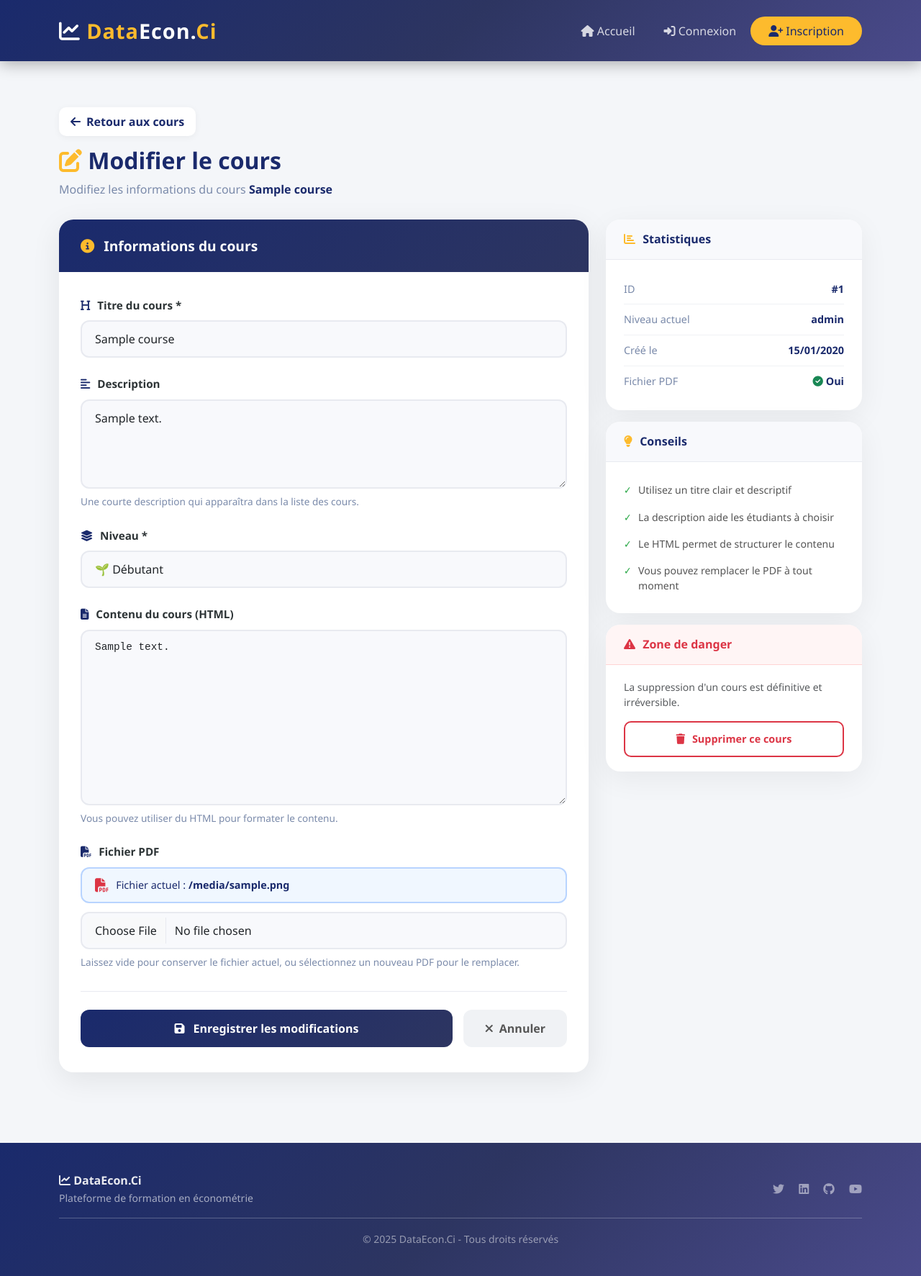
After one commit to dataeconci/dataecon, a Python web app: template app/templates/admin_edit_course.html in a window 1280 px wide. The commit adds this page. Shown: the whole page at 72% size. Run offline with Jinja, Linux system fonts and the light colour scheme; the template is opened without the code that fills it: most values are stand-ins (such as "Sample title", 1, 10 or a date in 2020).

Commit message:
Ajout fonctionnalite modification de cours (admin)

```diff
--- a/app/templates/admin_courses.html
+++ b/app/templates/admin_courses.html
@@ -100,6 +100,11 @@
                                                class="btn btn-sm btn-primary" title="Voir">
                                                 <i class="fas fa-eye"></i>
                                             </a>
+                                            <a href="{{ url_for('edit_course', course_id=course.id) }}"
+                                               class="btn btn-sm btn-warning"
+                                               title="Modifier">
+                                                <i class="fas fa-edit"></i>
+                                            </a>
                                             <form method="POST" action="{{ url_for('delete_course', course_id=course.id) }}"
                                                   style="display:inline-block;">
                                                 <button type="submit" class="btn btn-sm btn-danger"
--- /dev/null
+++ b/app/templates/admin_edit_course.html
@@ -0,0 +1,511 @@
+{% extends "layout.html" %}
+
+{% block title %}Modifier - {{ course.title }} - DataEcon.Ci{% endblock %}
+
+{% block content %}
+<div class="edit-page">
+    <div class="container py-5">
+
+        <!-- En-tête -->
+        <div class="edit-header">
+            <a href="{{ url_for('admin_courses') }}" class="btn-back">
+                <i class="fas fa-arrow-left"></i> Retour aux cours
+            </a>
+            <h1><i class="fas fa-edit"></i> Modifier le cours</h1>
+            <p>Modifiez les informations du cours <strong>{{ course.title }}</strong></p>
+        </div>
+
+        <div class="row">
+            <!-- Colonne gauche : Formulaire -->
+            <div class="col-lg-8">
+                <div class="edit-card">
+                    <div class="edit-card-header">
+                        <h3><i class="fas fa-info-circle"></i> Informations du cours</h3>
+                    </div>
+                    <div class="edit-card-body">
+                        <form method="POST" enctype="multipart/form-data">
+
+                            <!-- Titre -->
+                            <div class="form-group-modern">
+                                <label for="title">
+                                    <i class="fas fa-heading"></i> Titre du cours *
+                                </label>
+                                <input type="text"
+                                       class="form-control"
+                                       id="title"
+                                       name="title"
+                                       value="{{ course.title }}"
+                                       placeholder="Ex: Introduction à l'économétrie"
+                                       required>
+                            </div>
+
+                            <!-- Description -->
+                            <div class="form-group-modern">
+                                <label for="description">
+                                    <i class="fas fa-align-left"></i> Description
+                                </label>
+                                <textarea class="form-control"
+                                          id="description"
+                                          name="description"
+                                          rows="4"
+                                          placeholder="Décrivez brièvement le contenu du cours...">{{ course.description or '' }}</textarea>
+                                <div class="form-hint">
+                                    Une courte description qui apparaîtra dans la liste des cours.
+                                </div>
+                            </div>
+
+                            <!-- Niveau -->
+                            <div class="form-group-modern">
+                                <label for="level">
+                                    <i class="fas fa-layer-group"></i> Niveau *
+                                </label>
+                                <select class="form-select" id="level" name="level" required>
+                                    <option value="Débutant" {% if course.level == 'Débutant' %}selected{% endif %}>
+                                        🌱 Débutant
+                                    </option>
+                                    <option value="Intermédiaire" {% if course.level == 'Intermédiaire' %}selected{% endif %}>
+                                        📈 Intermédiaire
+                                    </option>
+                                    <option value="Avancé" {% if course.level == 'Avancé' %}selected{% endif %}>
+                                        🚀 Avancé
+                                    </option>
+                                </select>
+                            </div>
+
+                            <!-- Contenu -->
+                            <div class="form-group-modern">
+                                <label for="content">
+                                    <i class="fas fa-file-alt"></i> Contenu du cours (HTML)
+                                </label>
+                                <textarea class="form-control code-area"
+                                          id="content"
+                                          name="content"
+                                          rows="10"
+                                          placeholder="<h2>Titre</h2>&#10;<p>Contenu...</p>">{{ course.content or '' }}</textarea>
+                                <div class="form-hint">
+                                    Vous pouvez utiliser du HTML pour formater le contenu.
+                                </div>
+                            </div>
+
+                            <!-- Fichier PDF -->
+                            <div class="form-group-modern">
+                                <label for="pdf_file">
+                                    <i class="fas fa-file-pdf"></i> Fichier PDF
+                                </label>
+                                {% if course.file_name %}
+                                    <div class="current-file">
+                                        <i class="fas fa-file-pdf"></i>
+                                        <span>Fichier actuel : <strong>{{ course.file_name }}</strong></span>
+                                    </div>
+                                {% endif %}
+                                <input type="file"
+                                       class="form-control"
+                                       id="pdf_file"
+                                       name="pdf_file"
+                                       accept=".pdf">
+                                <div class="form-hint">
+                                    Laissez vide pour conserver le fichier actuel, ou sélectionnez un nouveau PDF pour le remplacer.
+                                </div>
+                            </div>
+
+                            <!-- Boutons d'action -->
+                            <div class="form-actions">
+                                <button type="submit" class="btn-save">
+                                    <i class="fas fa-save"></i> Enregistrer les modifications
+                                </button>
+                                <a href="{{ url_for('admin_courses') }}" class="btn-cancel">
+                                    <i class="fas fa-times"></i> Annuler
+                                </a>
+                            </div>
+                        </form>
+                    </div>
+                </div>
+            </div>
+
+            <!-- Colonne droite : Aperçu / Infos -->
+            <div class="col-lg-4">
+                <div class="info-card">
+                    <div class="info-card-header">
+                        <h5><i class="fas fa-chart-bar"></i> Statistiques</h5>
+                    </div>
+                    <div class="info-card-body">
+                        <div class="stat-row">
+                            <span class="stat-label">ID</span>
+                            <span class="stat-value">#{{ course.id }}</span>
+                        </div>
+                        <div class="stat-row">
+                            <span class="stat-label">Niveau actuel</span>
+                            <span class="stat-value">{{ course.level }}</span>
+                        </div>
+                        <div class="stat-row">
+                            <span class="stat-label">Créé le</span>
+                            <span class="stat-value">{{ course.created_at.strftime('%d/%m/%Y') if course.created_at else 'N/A' }}</span>
+                        </div>
+                        <div class="stat-row">
+                            <span class="stat-label">Fichier PDF</span>
+                            <span class="stat-value">
+                                {% if course.file_name %}
+                                    <i class="fas fa-check-circle text-success"></i> Oui
+                                {% else %}
+                                    <i class="fas fa-times-circle text-muted"></i> Non
+                                {% endif %}
+                            </span>
+                        </div>
+                    </div>
+                </div>
+
+                <div class="info-card mt-3">
+                    <div class="info-card-header">
+                        <h5><i class="fas fa-lightbulb"></i> Conseils</h5>
+                    </div>
+                    <div class="info-card-body">
+                        <ul class="tips-list">
+                            <li>Utilisez un titre clair et descriptif</li>
+                            <li>La description aide les étudiants à choisir</li>
+                            <li>Le HTML permet de structurer le contenu</li>
+                            <li>Vous pouvez remplacer le PDF à tout moment</li>
+                        </ul>
+                    </div>
+                </div>
+
+                <div class="info-card mt-3 danger-card">
+                    <div class="info-card-header">
+                        <h5><i class="fas fa-exclamation-triangle"></i> Zone de danger</h5>
+                    </div>
+                    <div class="info-card-body">
+                        <p class="small text-muted">
+                            La suppression d'un cours est définitive et irréversible.
+                        </p>
+                        <form method="POST"
+                              action="{{ url_for('delete_course', course_id=course.id) }}"
+                              onsubmit="return confirm('⚠️ ATTENTION : Supprimer définitivement le cours \'{{ course.title }}\' ? Cette action est irréversible.')">
+                            <button type="submit" class="btn-delete">
+                                <i class="fas fa-trash"></i> Supprimer ce cours
+                            </button>
+                        </form>
+                    </div>
+                </div>
+            </div>
+        </div>
+    </div>
+</div>
+
+<style>
+.edit-page {
+    background: #f4f6f9;
+    min-height: 100vh;
+}
+
+.edit-header {
+    margin-bottom: 30px;
+}
+
+.btn-back {
+    display: inline-flex;
+    align-items: center;
+    gap: 8px;
+    color: #1a2a6c;
+    text-decoration: none;
+    font-weight: 600;
+    padding: 8px 16px;
+    border-radius: 10px;
+    transition: all 0.3s;
+    margin-bottom: 15px;
+    background: white;
+    box-shadow: 0 2px 10px rgba(0, 0, 0, 0.05);
+}
+
+.btn-back:hover {
+    background: #1a2a6c;
+    color: white;
+    transform: translateX(-3px);
+}
+
+.edit-header h1 {
+    color: #1a2a6c;
+    font-weight: 800;
+    font-size: 2rem;
+    margin-bottom: 8px;
+}
+
+.edit-header h1 i {
+    color: #fdbb2d;
+}
+
+.edit-header p {
+    color: #7a8aaa;
+    font-size: 1rem;
+}
+
+.edit-header strong {
+    color: #1a2a6c;
+}
+
+/* Carte principale */
+.edit-card {
+    background: white;
+    border-radius: 20px;
+    box-shadow: 0 10px 40px rgba(0, 0, 0, 0.08);
+    overflow: hidden;
+}
+
+.edit-card-header {
+    background: linear-gradient(135deg, #1a2a6c 0%, #2d3561 100%);
+    color: white;
+    padding: 25px 30px;
+}
+
+.edit-card-header h3 {
+    margin: 0;
+    font-weight: 700;
+    font-size: 1.2rem;
+}
+
+.edit-card-header h3 i {
+    color: #fdbb2d;
+    margin-right: 8px;
+}
+
+.edit-card-body {
+    padding: 35px 30px;
+}
+
+/* Formulaires */
+.form-group-modern {
+    margin-bottom: 25px;
+}
+
+.form-group-modern label {
+    display: block;
+    color: #2d3436;
+    font-weight: 600;
+    margin-bottom: 10px;
+    font-size: 0.95rem;
+}
+
+.form-group-modern label i {
+    color: #1a2a6c;
+    margin-right: 6px;
+}
+
+.form-control, .form-select {
+    border: 2px solid #e8eaf0;
+    border-radius: 12px;
+    padding: 12px 18px;
+    font-size: 1rem;
+    transition: all 0.3s ease;
+    background: #f8f9fc;
+    width: 100%;
+}
+
+.form-control:focus, .form-select:focus {
+    border-color: #1a2a6c;
+    background: white;
+    box-shadow: 0 0 0 4px rgba(26, 42, 108, 0.1);
+    outline: none;
+}
+
+.code-area {
+    font-family: 'Courier New', monospace;
+    font-size: 0.9rem;
+}
+
+.form-hint {
+    display: block;
+    margin-top: 8px;
+    font-size: 0.85rem;
+    color: #7a8aaa;
+}
+
+.current-file {
+    background: #f0f7ff;
+    border: 2px solid #b8d4ff;
+    border-radius: 12px;
+    padding: 12px 18px;
+    margin-bottom: 12px;
+    display: flex;
+    align-items: center;
+    gap: 10px;
+    color: #1a2a6c;
+    font-size: 0.9rem;
+}
+
+.current-file i {
+    color: #dc3545;
+    font-size: 1.2rem;
+}
+
+/* Actions */
+.form-actions {
+    display: flex;
+    gap: 15px;
+    flex-wrap: wrap;
+    margin-top: 30px;
+    padding-top: 25px;
+    border-top: 1px solid #e8eaf0;
+}
+
+.btn-save {
+    background: linear-gradient(135deg, #1a2a6c 0%, #2d3561 100%);
+    color: white;
+    border: none;
+    padding: 14px 30px;
+    border-radius: 12px;
+    font-size: 1rem;
+    font-weight: 700;
+    cursor: pointer;
+    transition: all 0.3s ease;
+    flex-grow: 1;
+}
+
+.btn-save:hover {
+    transform: translateY(-2px);
+    box-shadow: 0 15px 40px rgba(26, 42, 108, 0.4);
+}
+
+.btn-save i {
+    margin-right: 8px;
+}
+
+.btn-cancel {
+    background: #f0f2f5;
+    color: #555;
+    padding: 14px 30px;
+    border-radius: 12px;
+    font-size: 1rem;
+    font-weight: 600;
+    text-decoration: none;
+    transition: all 0.3s ease;
+    display: inline-flex;
+    align-items: center;
+}
+
+.btn-cancel:hover {
+    background: #e8eaf0;
+    color: #333;
+}
+
+.btn-cancel i {
+    margin-right: 8px;
+}
+
+/* Cartes info */
+.info-card {
+    background: white;
+    border-radius: 20px;
+    box-shadow: 0 10px 40px rgba(0, 0, 0, 0.06);
+    overflow: hidden;
+}
+
+.info-card-header {
+    background: #f8f9fc;
+    padding: 18px 25px;
+    border-bottom: 1px solid #e8eaf0;
+}
+
+.info-card-header h5 {
+    margin: 0;
+    color: #1a2a6c;
+    font-weight: 700;
+    font-size: 1rem;
+}
+
+.info-card-header h5 i {
+    color: #fdbb2d;
+    margin-right: 6px;
+}
+
+.info-card-body {
+    padding: 20px 25px;
+}
+
+.stat-row {
+    display: flex;
+    justify-content: space-between;
+    align-items: center;
+    padding: 10px 0;
+    border-bottom: 1px solid #f0f2f5;
+    font-size: 0.9rem;
+}
+
+.stat-row:last-child {
+    border-bottom: none;
+}
+
+.stat-label {
+    color: #7a8aaa;
+}
+
+.stat-value {
+    color: #1a2a6c;
+    font-weight: 600;
+}
+
+.tips-list {
+    list-style: none;
+    padding: 0;
+    margin: 0;
+    font-size: 0.88rem;
+    color: #555;
+}
+
+.tips-list li {
+    padding: 8px 0;
+    padding-left: 20px;
+    position: relative;
+    line-height: 1.5;
+}
+
+.tips-list li::before {
+    content: '✓';
+    position: absolute;
+    left: 0;
+    color: #28a745;
+    font-weight: bold;
+}
+
+.danger-card .info-card-header {
+    background: #fff5f5;
+    border-bottom-color: #ffd4d4;
+}
+
+.danger-card .info-card-header h5 {
+    color: #dc3545;
+}
+
+.danger-card .info-card-header h5 i {
+    color: #dc3545;
+}
+
+.btn-delete {
+    width: 100%;
+    background: transparent;
+    color: #dc3545;
+    border: 2px solid #dc3545;
+    padding: 12px 20px;
+    border-radius: 10px;
+    font-weight: 700;
+    cursor: pointer;
+    transition: all 0.3s;
+    font-size: 0.9rem;
+}
+
+.btn-delete:hover {
+    background: #dc3545;
+    color: white;
+}
+
+.btn-delete i {
+    margin-right: 6px;
+}
+
+@media (max-width: 991px) {
+    .edit-card-body {
+        padding: 25px 20px;
+    }
+    .edit-header h1 {
+        font-size: 1.6rem;
+    }
+}
+</style>
+{% endblock %}
```
Also changed, not shown: app/app.py (+52 -0 lines).
